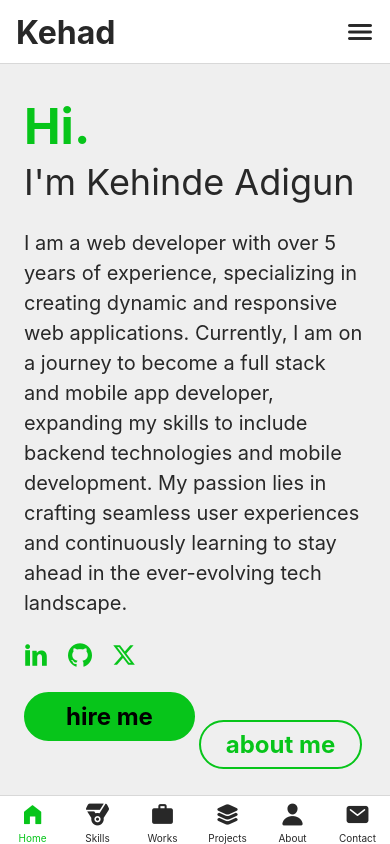
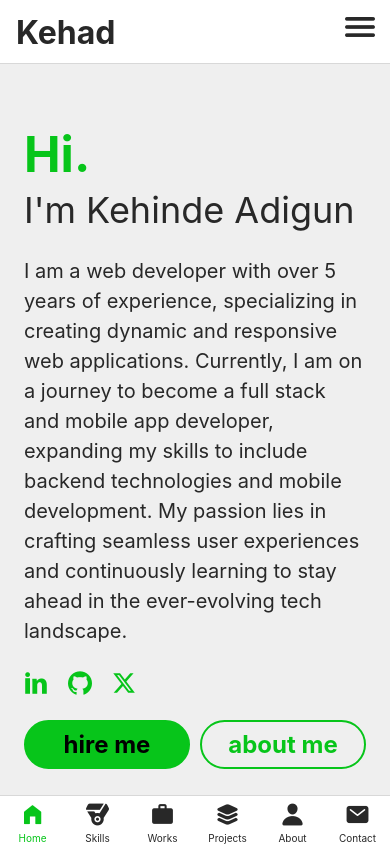
Before and after one commit to Kehad/Kehad-App, a React Native app: screen / in a window 390 px wide. Built offline with nearby package versions, Linux system fonts and the light colour scheme.

Commit message:
10 commit app

```diff
--- a/App.js
+++ b/App.js
@@ -111,10 +111,11 @@ function BottomTabsNavigator() {
         tabBarActiveTintColor: GlobalStyles.colors.primary50,
         tabBarInactiveTintColor: GlobalStyles.colors.textBlack,
         headerTitle: () => <Header />,
+        headerRightContainerStyle: { paddingRight: 10, paddingBottom: 10  },
         headerRight: ({ tintColor }) => (
           <IconButton
             icon="menu"
-            size={32}
+            size={40}
             color={tintColor}
             onPress={() => {
               // navigation.navigate("ContactScreen");
--- a/components/Buttons/IconButton.js
+++ b/components/Buttons/IconButton.js
@@ -24,9 +24,9 @@ export default IconButton;
 const styles = StyleSheet.create({
   buttonContainer: {
     borderRadius: 24,
-    padding: 6,
-    marginHorizontal: 8,
-    marginVertical: 2,
+    // padding: 6,
+    // marginHorizontal: 8,
+    // marginVertical: 2,
   },
   pressed: {
     opacity: 0.75,
--- a/components/Buttons/PrimaryButton.js
+++ b/components/Buttons/PrimaryButton.js
@@ -3,7 +3,7 @@ import { Pressable, StyleSheet, Text, View } from "react-native";
 import { GlobalStyles } from "../../constants/styles";
 import { Ionicons } from "@expo/vector-icons";
 
-function PrimaryButton({ children, onPress, icon }) {
+function PrimaryButton({ children, onPress, style }) {
   // let content = <Text>{children}</Text>;
   // console.log(icon)
   // if (icon) {
@@ -19,8 +19,8 @@ function PrimaryButton({ children, onPress, icon }) {
       <Pressable
         style={({ pressed }) =>
           pressed
-            ? [styles.buttonInnerContainer, styles.pressed]
-            : styles.buttonInnerContainer
+            ? [styles.buttonInnerContainer, styles.pressed, style]
+            : [styles.buttonInnerContainer, style]
         }
         onPress={onPress}
         android_ripple={{ color: GlobalStyles.colors.primary100 }}
@@ -47,7 +47,7 @@ const styles = StyleSheet.create({
   buttonInnerContainer: {
     backgroundColor: GlobalStyles.colors.primary50,
     paddingVertical: 8,
-    // paddingHorizontal: 4,
+    // paddingHorizontal: 40,
     elevation: 2,
     width: "max-width",
   },
--- a/components/Buttons/SecondaryButton.js
+++ b/components/Buttons/SecondaryButton.js
@@ -26,8 +26,6 @@ export default SecondaryButton;
 const styles = StyleSheet.create({
   buttonOuterContainer: {
     borderRadius: 28,
-    margin: 4,
-    marginVertical: 28,
     overflow: "hidden",
     borderWidth: 2,
     borderColor: GlobalStyles.colors.primary50,
@@ -36,7 +34,6 @@ const styles = StyleSheet.create({
   buttonInnerContainer: {
     backgroundColor: "transparent",
     paddingVertical: 8,
-    paddingHorizontal: 4,
     elevation: 2,
   },
   buttonText: {
--- a/components/Projects/ProjectsItem.js
+++ b/components/Projects/ProjectsItem.js
@@ -33,6 +33,7 @@ const styles = StyleSheet.create({
   container: {
     backgroundColor: GlobalStyles.colors.white100,
     flex: 1,
+    marginVertical: 25,
   },
   headerHead: {
     marginBottom: 4,
@@ -52,5 +53,6 @@ const styles = StyleSheet.create({
   },
   buttonContainer: {
     flex: 1,
+    marginTop: 20,
   },
 });
--- a/components/UI/ModalDownload.js
+++ b/components/UI/ModalDownload.js
@@ -10,6 +10,12 @@ const ModalDownload = ({ isModalVisible }) => {
       <Modal animationType="slide" transparent={true} visible={true}>
         <View style={styles.centeredView}>
           <View style={styles.modalView}>
+            <View style={styles.button}>
+              <PrimaryButton>Download Image</PrimaryButton>
+            </View>
+            <View style={styles.button}>
+              <PrimaryButton>Download PDF</PrimaryButton>
+            </View>
             <Pressable
               style={styles.buttonOpen}
               onPress={() => isModalVisible(false)}
@@ -21,12 +27,6 @@ const ModalDownload = ({ isModalVisible }) => {
                 onPress={() => isModalVisible(false)}
               />
             </Pressable>
-            <View style={styles.button}>
-              <PrimaryButton>Download Image</PrimaryButton>
-            </View>
-            <View style={styles.button}>
-              <PrimaryButton>Download PDF</PrimaryButton>
-            </View>
           </View>
         </View>
       </Modal>
@@ -60,9 +60,6 @@ const styles = StyleSheet.create({
     shadowRadius: 4,
     elevation: 5,
   },
-  buttonOuterContainer: {
-    overflow: "hidden",
-  },
   button: {
     padding: 10,
     borderRadius: 20,
@@ -71,27 +68,7 @@ const styles = StyleSheet.create({
     marginTop: 10,
   },
   buttonOpen: {
-    alignSelf: "flex-end",
-    justifyContent: "flex-end",
-  },
-  buttonClose: {
-    marginTop: 10,
-    width: "90%",
-    backgroundColor: GlobalStyles.colors.primary50,
-  },
-  textStyle: {
-    color: "white",
-    fontWeight: "bold",
-    textAlign: "center",
-  },
-  modalClose: {
-    backgroundColor: "none",
-    fontSize: 24,
-    letterSpacing: 10,
-    textAlign: "center",
-  },
-  pressed: {
-    opacity: 0.75,
-    backgroundColor: "red",
-  },
+    marginTop: 20,
+    alignSelf: "center",
+  }
 });
--- a/components/Works/WorksItem.js
+++ b/components/Works/WorksItem.js
@@ -72,5 +72,6 @@ const styles = StyleSheet.create({
   },
   buttonContainer: {
     flex: 1,
+    marginTop: 20
   },
 });
--- a/screens/HomeScreen.js
+++ b/screens/HomeScreen.js
@@ -71,6 +71,7 @@ const styles = StyleSheet.create({
   },
   buttonsContainer: {
     flexDirection: "row",
+    gap: 10,
   },
   buttonContainer: {
     flex: 1,
```
